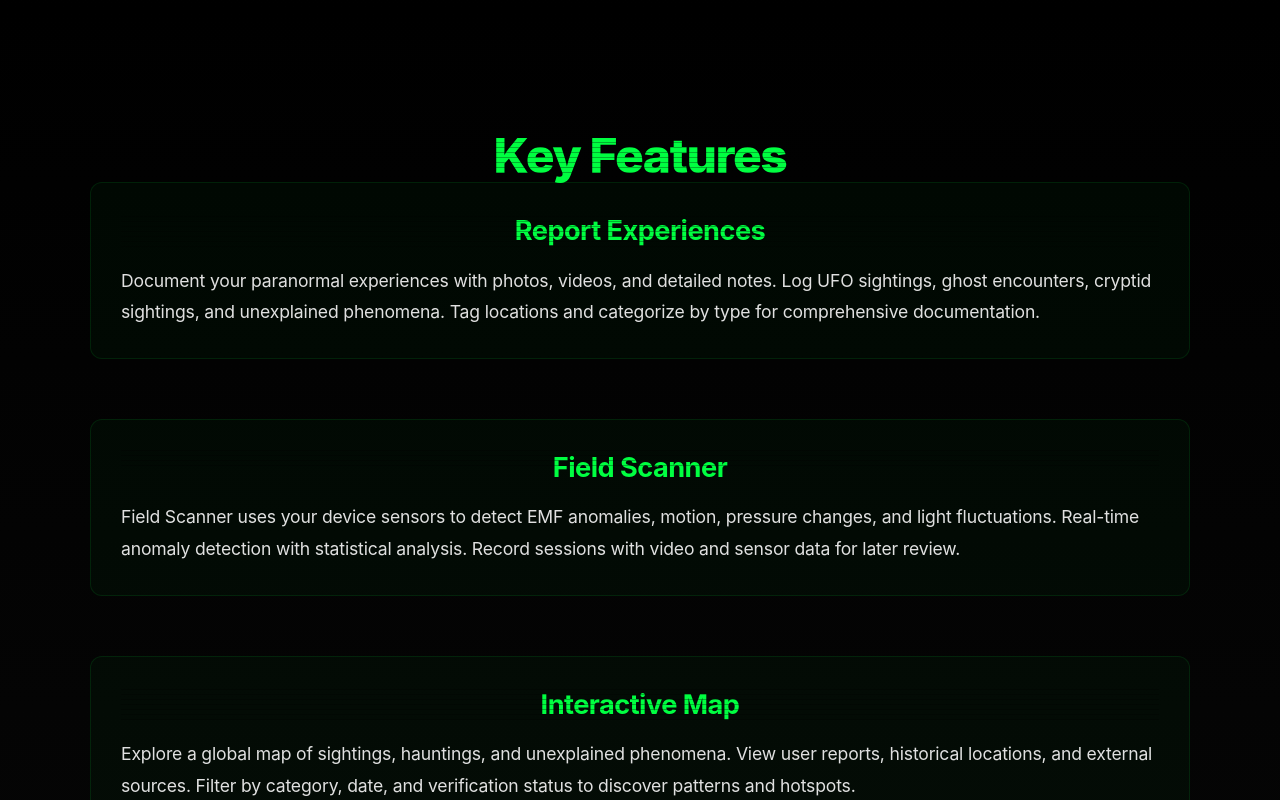
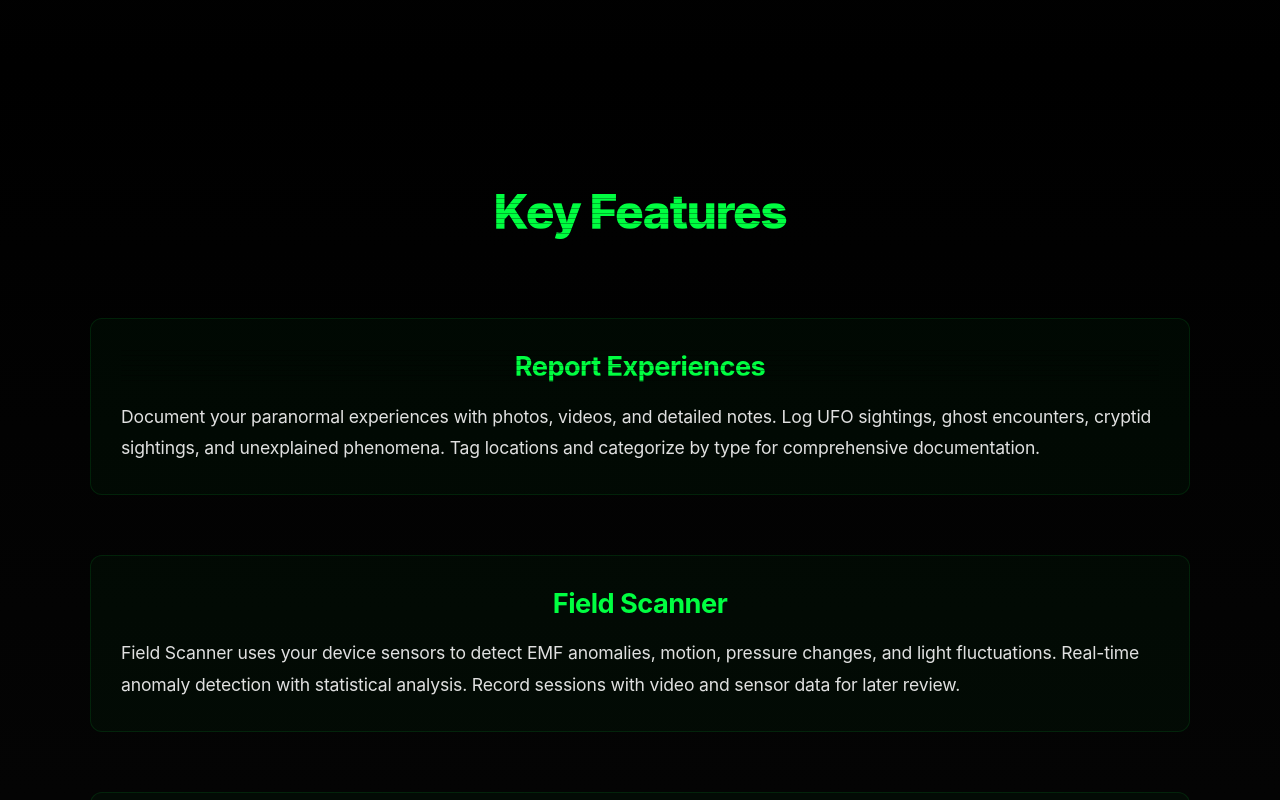
Before and after one commit to thedanperry/HighStrangenessWebsite, a Next.js app: page / in a window 1280 px wide. Shown: the part 1860-2660 px from the top of the page. Built offline with nearby package versions, Linux system fonts and the light colour scheme.

Commit message:
Add padding between Key Features header and feature items

```diff
--- a/app/page.module.css
+++ b/app/page.module.css
@@ -129,7 +129,7 @@
 .sectionTitle {
   font-size: 3rem;
   text-align: center;
-  margin-bottom: 0;
+  margin-bottom: 80px;
   margin-left: auto;
   margin-right: auto;
   letter-spacing: -0.03em;
```
